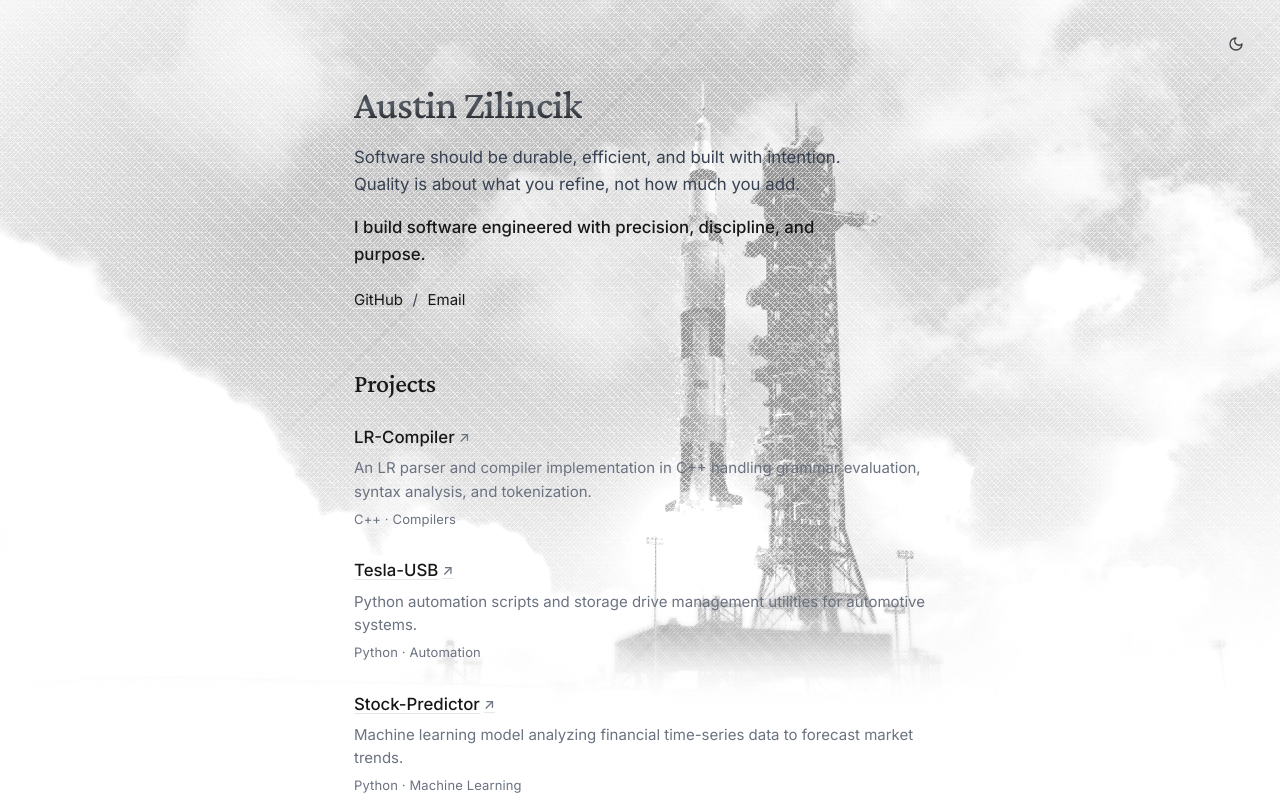
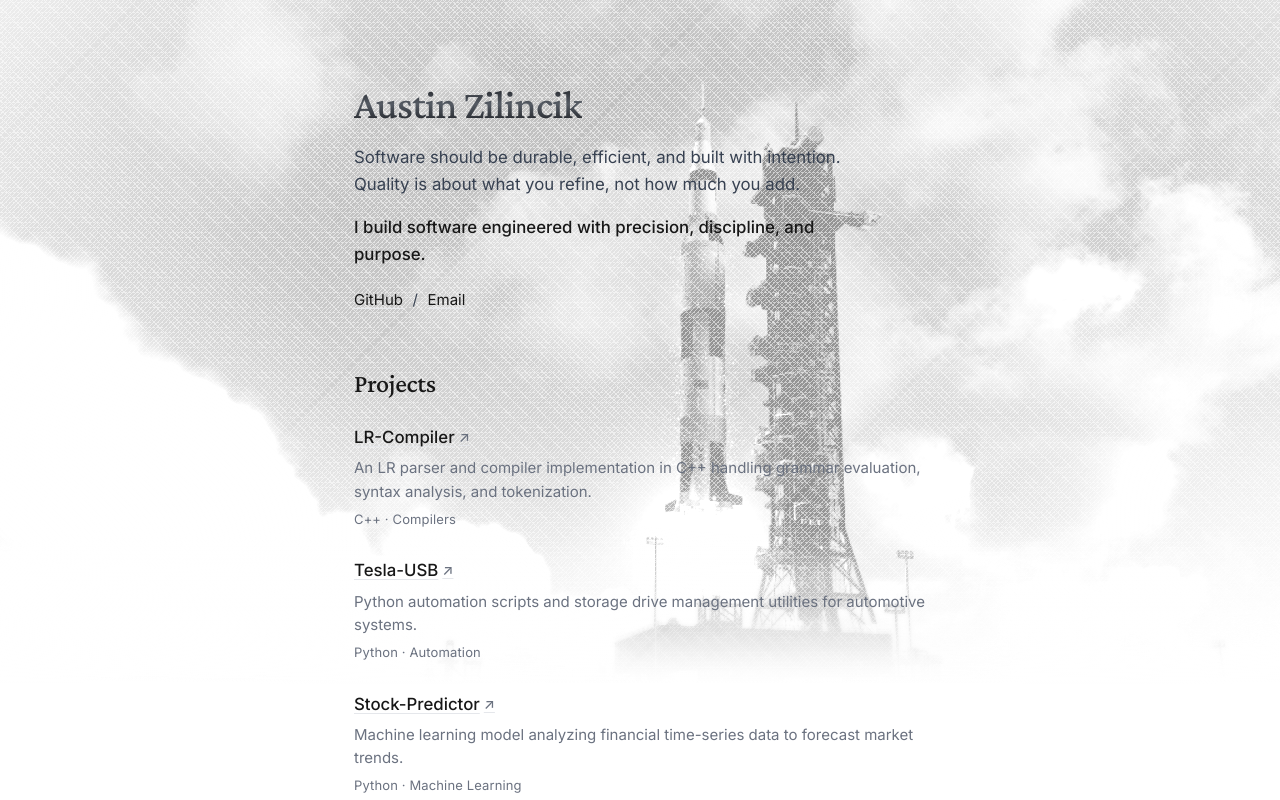
Before and after one commit to austinz2428/Portfolio, a React (Vite) app: page / in a window 1280 px wide. Shown: the top 800 px of the page. Built offline with nearby package versions, Linux system fonts and the light colour scheme.

Commit message:
feat: add Open Graph social sharing card and meta tags

```diff
--- a/index.html
+++ b/index.html
@@ -6,21 +6,31 @@
     <meta name="color-scheme" content="light dark" />
     <link rel="icon" type="image/svg+xml" href="./favicon.svg" />
     <title>Austin Zilincik</title>
-    <meta name="description" content="Software should serve the people who use it. As more of it is built to extract rather than contribute, I build open-source software worth depending on." />
+    <meta name="description" content="Software should be durable, efficient, and built with intention. Quality is about what you refine, not how much you add. I build software engineered with precision, discipline, and purpose." />
     <meta name="author" content="Austin Zilincik" />
+
+    <!-- Open Graph / LinkedIn / Discord / Facebook / iMessage -->
+    <meta property="og:type" content="website" />
+    <meta property="og:url" content="https://austinz2428.github.io/Portfolio/" />
+    <meta property="og:site_name" content="Austin Zilincik" />
+    <meta property="og:title" content="Austin Zilincik — Portfolio" />
+    <meta property="og:description" content="Software should be durable, efficient, and built with intention. Quality is about what you refine, not how much you add. I build software engineered with precision, discipline, and purpose." />
+    <meta property="og:image" content="https://austinz2428.github.io/Portfolio/og-image.png" />
+    <meta property="og:image:width" content="1200" />
+    <meta property="og:image:height" content="630" />
+    <meta property="og:image:alt" content="Austin Zilincik — Portfolio" />
+
+    <!-- Twitter / X -->
+    <meta name="twitter:card" content="summary_large_image" />
+    <meta name="twitter:url" content="https://austinz2428.github.io/Portfolio/" />
+    <meta name="twitter:title" content="Austin Zilincik — Portfolio" />
+    <meta name="twitter:description" content="Software should be durable, efficient, and built with intention. Quality is about what you refine, not how much you add. I build software engineered with precision, discipline, and purpose." />
+    <meta name="twitter:image" content="https://austinz2428.github.io/Portfolio/og-image.png" />
+
     <!-- Preload Crimson Pro and Inter fonts -->
     <link rel="preconnect" href="https://fonts.googleapis.com">
     <link rel="preconnect" href="https://fonts.gstatic.com" crossorigin>
     <link href="https://fonts.googleapis.com/css2?family=Crimson+Pro:ital,wght@0,400;0,500;0,600;1,400;1,500&family=Inter:wght@400;450;500;600&display=swap" rel="stylesheet">
-    <script>
-      try {
-        if (localStorage.getItem('theme') === 'dark') {
-          document.documentElement.classList.add('dark');
-        } else {
-          document.documentElement.classList.remove('dark');
-        }
-      } catch (e) {}
-    </script>
   </head>
   <body>
     <div id="root"></div>
--- a/src/App.jsx
+++ b/src/App.jsx
@@ -1,55 +1,16 @@
-import React, { useState, useEffect } from 'react';
-import { Sun, Moon } from 'lucide-react';
+import React from 'react';
 import { portfolioData } from './data/portfolioData';
 import apolloImg from './assets/apollo11.jpg';
-import apolloDarkImg from './assets/apollo11-dark.png';
 
 export default function App() {
   const { personal, projects } = portfolioData;
 
-  // Default to false (light mode) unless user explicitly selected dark previously
-  const [isDark, setIsDark] = useState(() => {
-    if (typeof window !== 'undefined') {
-      const saved = localStorage.getItem('theme');
-      if (saved === 'dark') return true;
-      if (saved === 'light') return false;
-    }
-    return false; // Light mode by default!
-  });
-
-  useEffect(() => {
-    const root = document.documentElement;
-    if (isDark) {
-      root.classList.add('dark');
-      localStorage.setItem('theme', 'dark');
-    } else {
-      root.classList.remove('dark');
-      localStorage.setItem('theme', 'light');
-    }
-  }, [isDark]);
-
   return (
     <>
-      {/* Top Right Theme Toggle for Sun & Moon */}
-      <div className="fixed top-5 right-5 sm:top-7 sm:right-7 z-50">
-        <button
-          onClick={() => setIsDark((prev) => !prev)}
-          className="flex items-center justify-center w-8 h-8 rounded-full border border-[var(--border)] bg-[var(--bg)]/80 backdrop-blur-sm text-[var(--text-muted)] hover:text-[var(--text)] hover:border-[var(--border-hover)] transition-all cursor-pointer shadow-xs"
-          aria-label={isDark ? 'Switch to light mode' : 'Switch to dark mode'}
-          title={isDark ? 'Switch to light mode' : 'Switch to dark mode'}
-        >
-          {isDark ? (
-            <Sun className="w-4 h-4 text-amber-400" />
-          ) : (
-            <Moon className="w-4 h-4 text-zinc-700" />
-          )}
-        </button>
-      </div>
-
       {/* Apollo 11 Saturn V Etched Backdrop */}
       <div className="hero-backdrop" aria-hidden="true">
         <img
-          src={isDark ? apolloDarkImg : apolloImg}
+          src={apolloImg}
           alt="Apollo 11 Saturn V Launch"
           className="hero-backdrop-image"
           loading="eager"
--- a/src/index.css
+++ b/src/index.css
@@ -19,11 +19,12 @@
   --font-serif: 'Crimson Pro', Georgia, serif;
 }
 
-html.dark {
+@media (prefers-color-scheme: dark) {
+  :root {
     --bg: #111;
-  --etch-opacity: .52;
+    --etch-opacity: .36;
     --etch-blend: screen;
-  --etch-filter: none;
+    --etch-filter: grayscale(1) invert(1) contrast(1.5);
     --text: #f3f4f6;
     --name-shine-edge: #c3c7ce;
     --name-shine-center: #fff;
@@ -31,6 +32,7 @@ html.dark {
     --text-muted: #9ca3af;
     --border: #27272a;
     --border-hover: #f3f4f6;
+  }
 }
 
 html, body {
@@ -73,8 +75,8 @@ html, body {
   mix-blend-mode: var(--etch-blend);
   position: absolute;
   inset: 0;
-  -webkit-mask-image: linear-gradient(to bottom, #000 0%, #000 88%, transparent 100%);
-  mask-image: linear-gradient(to bottom, #000 0%, #000 88%, transparent 100%);
+  -webkit-mask-image: linear-gradient(to bottom, #000 0%, #000 85%, transparent 100%);
+  mask-image: linear-gradient(to bottom, #000 0%, #000 85%, transparent 100%);
   transition: opacity 0.8s ease-in-out;
 }
 
@@ -102,8 +104,8 @@ html, body {
 
 .hero-backdrop-gradient {
   background:
-    radial-gradient(ellipse at 58% 46%, transparent 48%, var(--bg) 100%),
-    linear-gradient(to bottom, transparent 80%, var(--bg) 98%, var(--bg) 100%);
+    radial-gradient(ellipse at 58% 40%, transparent 40%, var(--bg) 100%),
+    linear-gradient(to bottom, transparent 75%, var(--bg) 95%, var(--bg) 100%);
   pointer-events: none;
   position: absolute;
   inset: 0;
```
Also changed, not shown: public/og-image.png (added), 1 other file (tests, documents, lock files or other folders). Lines whose indentation alone changed are shown as unchanged.
